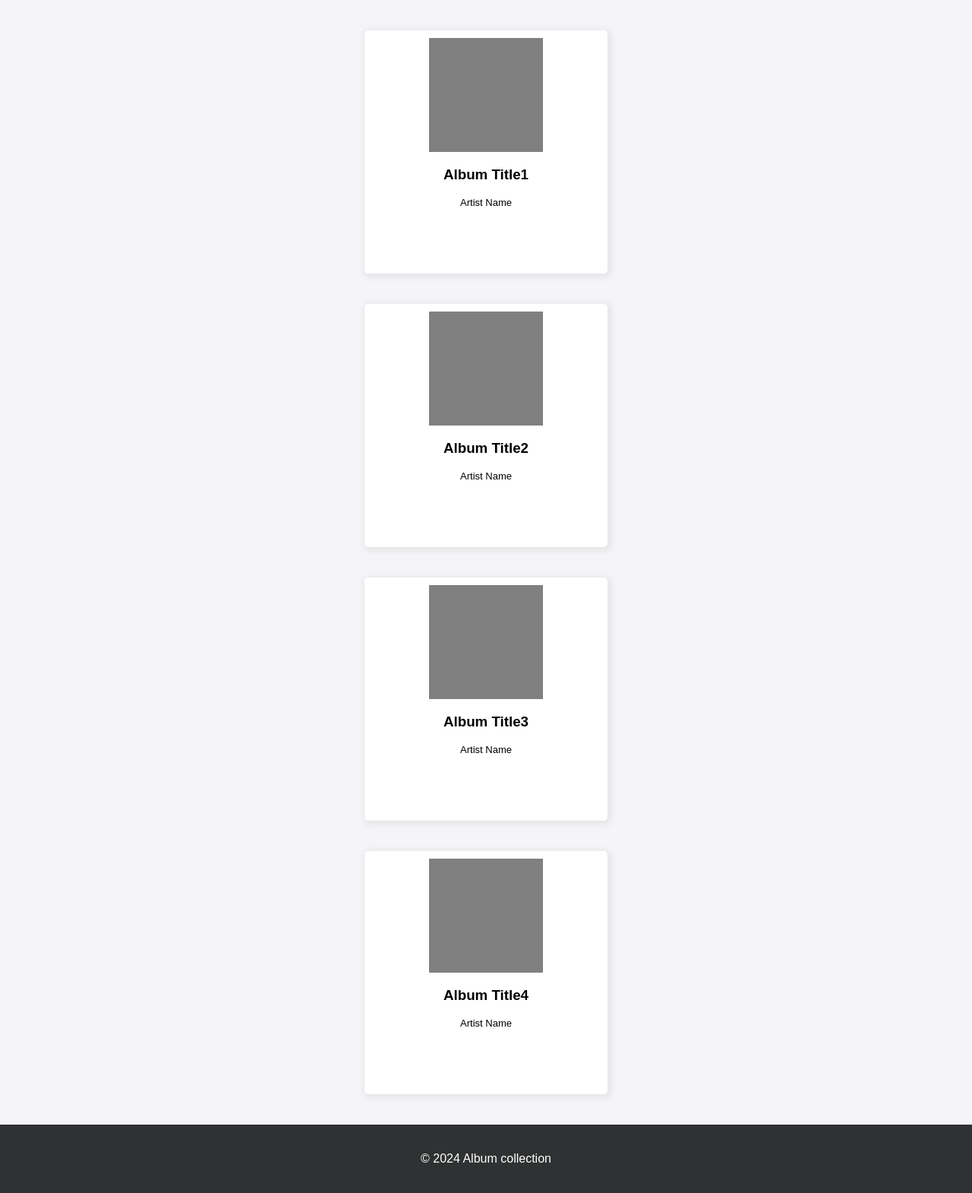
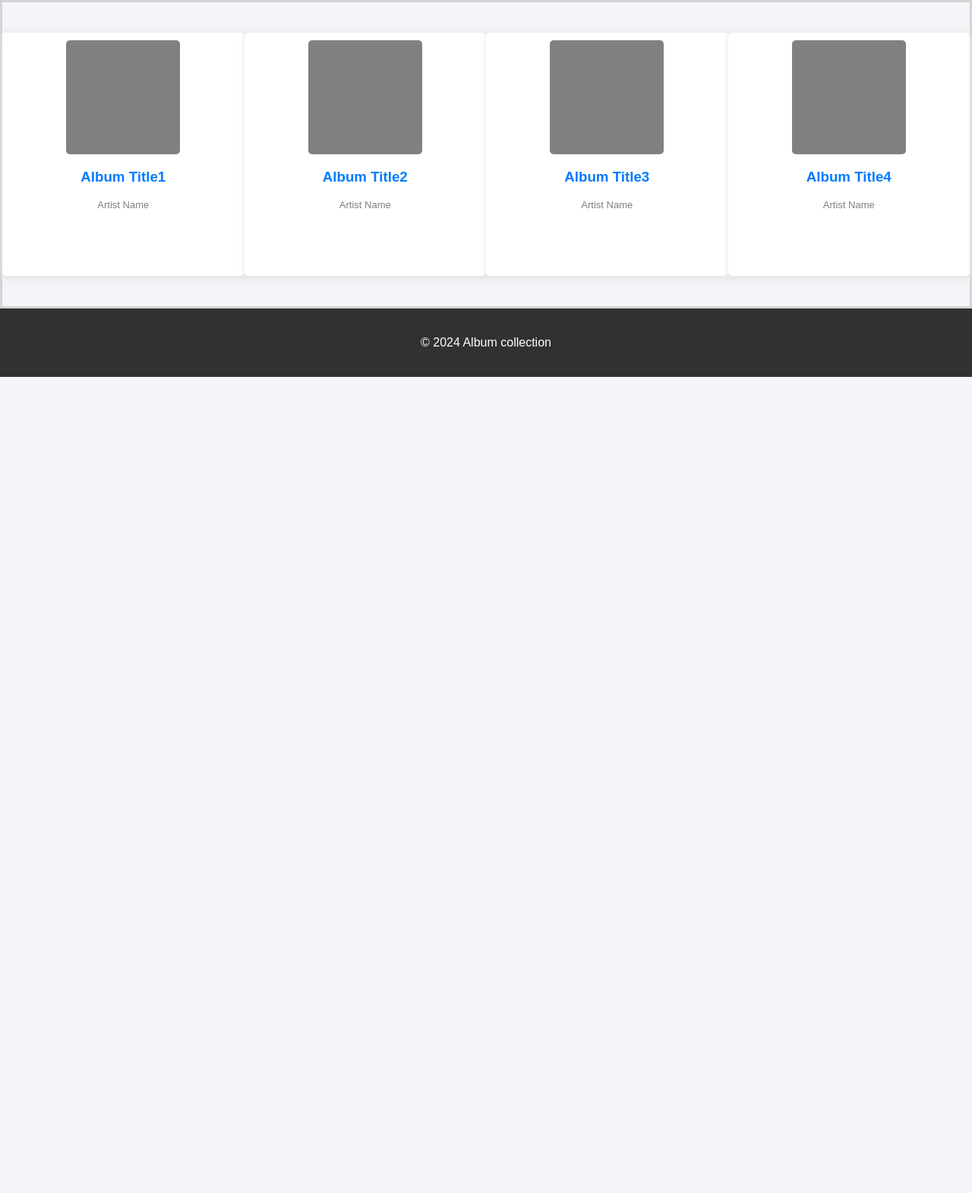
Before and after one commit to angelbalu/Bootcamp, a PHP site: page / in a window 1280 px wide. Shown: the part 120-1690 px from the top of the page at 76% size. After the commit the page ends 616 px from the top, so only its background shows below. Run offline with PHP 8.4, Linux system fonts and the light colour scheme.

Commit message:
Fixed style

```diff
--- a/exercise2/index.html
+++ b/exercise2/index.html
@@ -13,7 +13,7 @@
         <h1>Albums</h1>
     </header>
 
-    <main class="main">
+    <main class="container">
 
         <div class="card">
             <div class="image"></div>
--- a/exercise2/style.css
+++ b/exercise2/style.css
@@ -15,6 +15,16 @@ body {
     padding: 20px 0;
 
 }
+
+.container{
+    border:3px solid lightgray;
+    display: flex;
+    flex-direction: row;
+
+}
+
+
+
 .footer {
     background-color: #303132;
     color: #fefffe;
@@ -31,6 +41,7 @@ body {
     border-radius: 5px;
     box-shadow: 2px 2px 8px 2px #e3e3e3;
     margin: 40px auto;
+    color:#037aff;
 
 }
 
@@ -39,8 +50,20 @@ body {
     height: 150px;
     width: 150px;
     background-color: gray;
+    align-content: center;
+    place-items: 150 * 150;
+    border-radius: 5px;
 }
 
 .text {
     font-size: 13px;
+    color: grey;
+
 }
+
+@media (max-width: 800px) {
+
+    .container {
+      flex-direction: column;
+    }
+}
```
Also changed, not shown: 1 other file.
